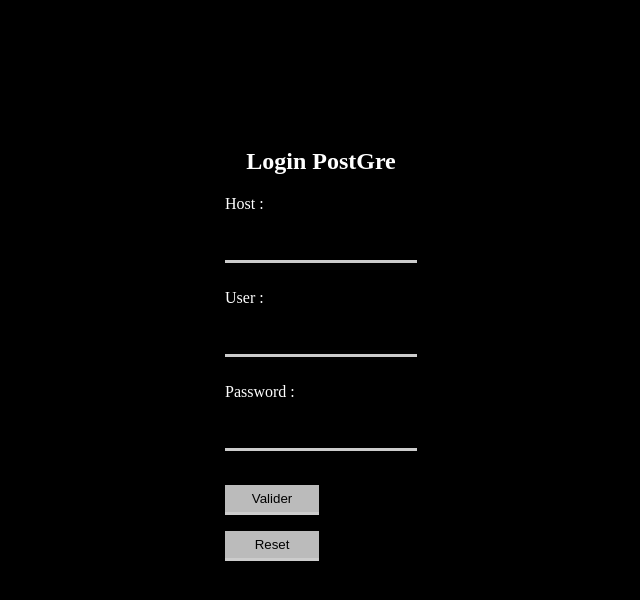
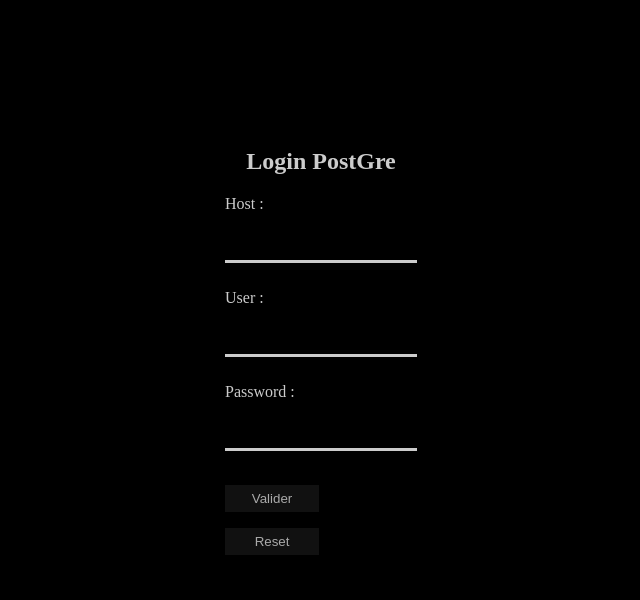
Before and after one commit to DeadMeon/Php, a PHP site: page /html/loginPostGre.html in a window 1280 px wide. Shown: the top 600 px of the page, without its empty margins (319-959 px from the left). Run offline with PHP 8.4, Linux system fonts and the light colour scheme.

Commit message:
Update loginPostGre.css

```diff
--- a/css/loginPostGre.css
+++ b/css/loginPostGre.css
@@ -6,8 +6,9 @@ body {
        color: white;
 }
 
-h2 {
+h2, label {
        text-align: center;
+       color: #ccc;
 }
 
 input[type=text], input[type=password] {
@@ -29,19 +30,20 @@ input:focus {
 }
 
 input[type=submit], input[type=reset]{
-       background-color: #bbb;
+       background-color: #111;
+       color: #aaa;
        width: 49%;
        padding: 6px 20px;
        margin-left: 6%;
        margin: 8px 0;
        box-sizing: border-box;
        border: none;
-       border-bottom: 3px solid #ccc;
        -webkit-transition: 0.5s;
        transition: 0.5s;
        outline: none;
 }
 
 input[type=submit]:hover, input[type=reset]:hover{
-       background-color: #bbb;
+       background-color: #aaa;
+       color: black;
 }
```
